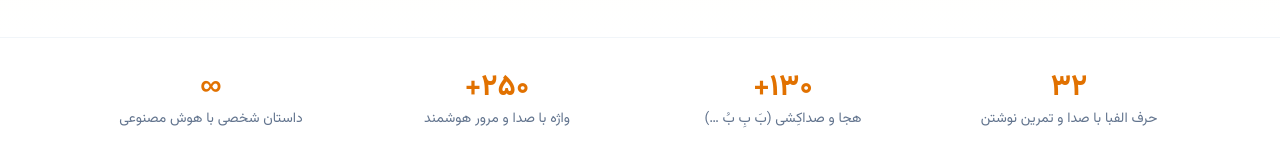
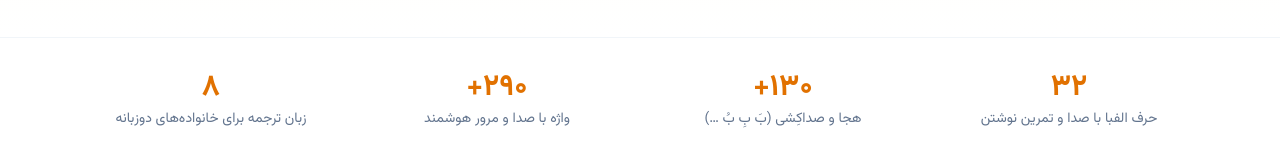
Before and after one commit to hamedafzali/KoodakBook, a Next.js app in the folder apps/web/: page / in a window 1280 px wide. Shown: the part 608-768 px from the top of the page. Built offline with nearby package versions, Linux system fonts and the light colour scheme; no server answers.

Commit message:
Landing: talking characters + math world join the feature grid; honest stats (290+ words, 8 languages)

```diff
--- a/apps/web/src/components/landing/Landing.tsx
+++ b/apps/web/src/components/landing/Landing.tsx
@@ -13,8 +13,8 @@ import VoiceDemo from './VoiceDemo'
 const STATS = [
   { n: '۳۲', l: 'حرف الفبا با صدا و تمرین نوشتن' },
   { n: '۱۳۰+', l: 'هجا و صداکِشی (بَ بِ بُ …)' },
-  { n: '۲۵۰+', l: 'واژه با صدا و مرور هوشمند' },
-  { n: '∞', l: 'داستان شخصی با هوش مصنوعی' },
+  { n: '۲۹۰+', l: 'واژه با صدا و مرور هوشمند' },
+  { n: '۸', l: 'زبان ترجمه برای خانواده‌های دوزبانه' },
 ]
 
 const FEATURES = [
@@ -26,6 +26,8 @@ const FEATURES = [
   { icon: '📖', title: 'داستان با اسم کودک شما', text: 'هوش مصنوعی داستانی می‌سازد که قهرمانش کودک شماست — متناسب با سن و سطح، با صدای گوینده.' },
   { icon: '🏆', title: 'جایزه و نشان', text: 'ستاره‌ها، نشان‌ها و دستاوردها انگیزه را نگه می‌دارند؛ پیشرفت برای کودک قابل‌لمس می‌شود.' },
   { icon: '🧭', title: 'آزمون تعیین سطح', text: 'در شروع، یک بازی کوتاه سطح کودک را می‌سنجد تا از جای درست شروع کند — نه آسان‌تر، نه سخت‌تر.' },
+  { icon: '🦊', title: 'دوست‌های سخنگو', text: 'پنج شخصیت — از سیمرغِ قصه‌گو تا روزی روباهه — با کودک شما فارسی حرف می‌زنند، جوابش را می‌دهند و تشویقش می‌کنند.' },
+  { icon: '🔢', title: 'دنیای اعداد', text: 'شمارش، خواندن رقم‌های فارسی (۴۵۶) و خرید با تومان در بازار — ریاضیِ مدرسه، این‌بار به زبان فارسی.' },
 ]
 
 const METHOD = [
```
